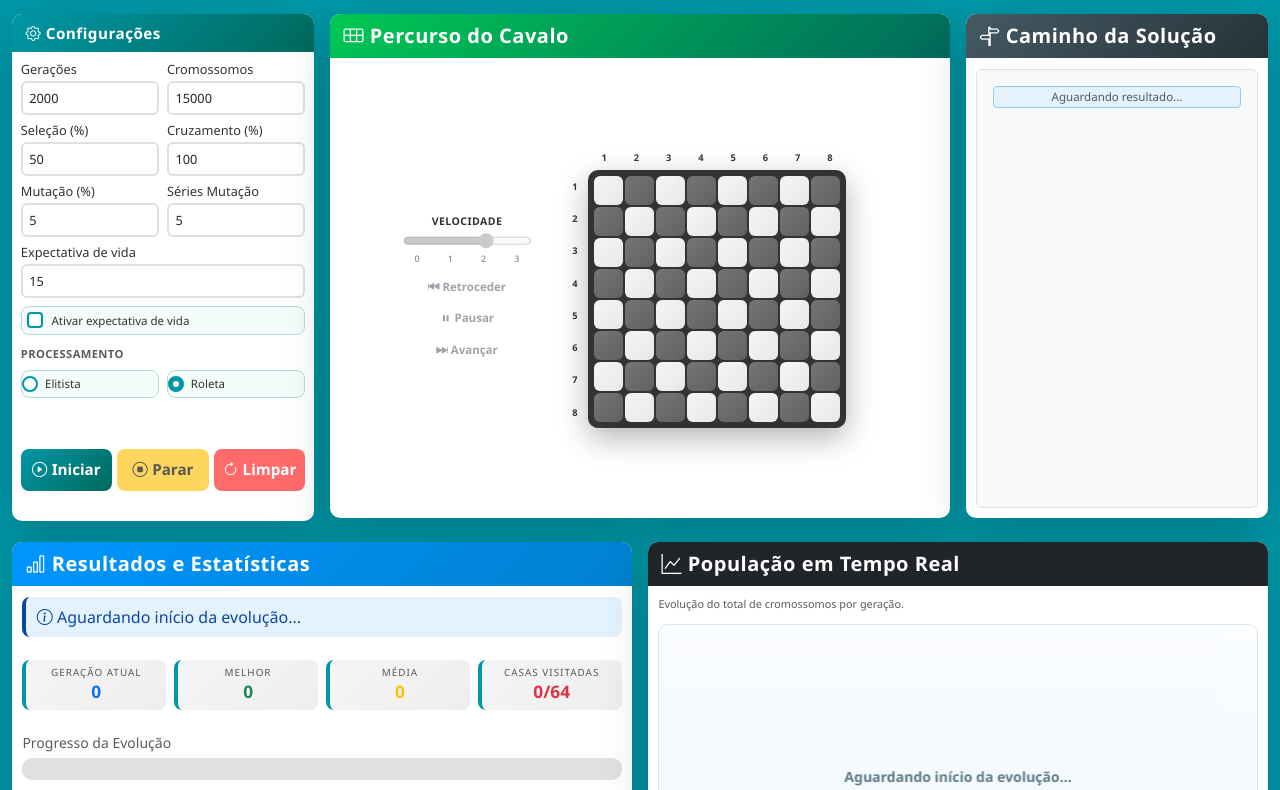
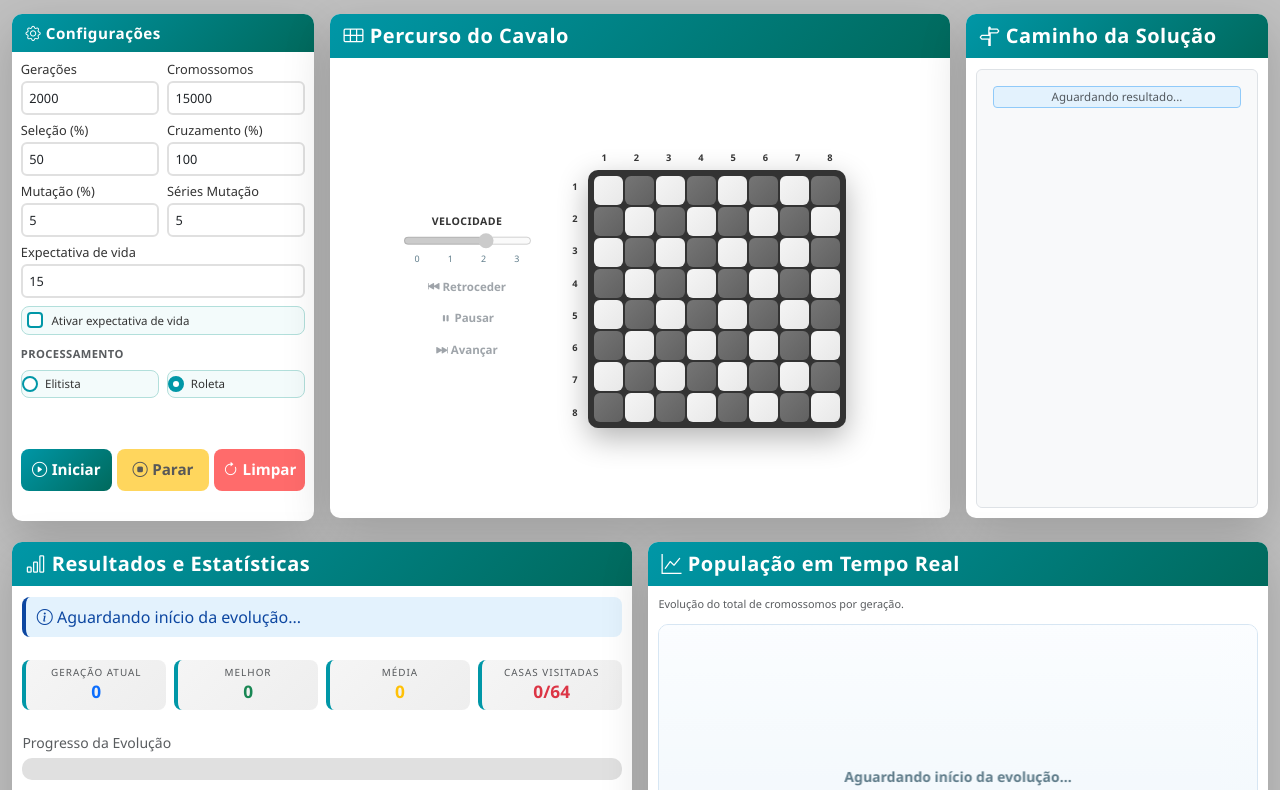
Before and after one commit to MarceloSoiber/Knight-s-Tour, a website with bundled scripts: page index.html in a window 1280 px wide. Shown: the part 82-872 px from the top of the page. Built offline with nearby package versions, Linux system fonts and the light colour scheme; files whose address does not match are found by name.

Commit message:
feat: update card header colors to primary and change background color to light gray

```diff
--- a/index.html
+++ b/index.html
@@ -105,7 +105,7 @@
                     <div class="row g-3 board-solution-row">
                         <div class="col-lg-8">
                             <div class="card shadow-lg board-card board-full board-side">
-                                <div class="card-header bg-success text-white">
+                                <div class="card-header bg-primary text-white">
                                     <h5 class="mb-0">
                                         <i class="bi bi-grid-3x2"></i> Percurso do Cavalo
                                     </h5>
@@ -156,7 +156,7 @@
 
                         <div class="col-lg-4">
                             <div class="card shadow-lg solution-card solution-side-card">
-                                <div class="card-header bg-secondary text-white">
+                                <div class="card-header bg-primary text-white">
                                     <h5 class="mb-0">
                                         <i class="bi bi-signpost-split"></i> Caminho da Solução
                                     </h5>
@@ -175,7 +175,7 @@
             <div class="row g-3 mt-2 align-items-stretch footer-split-row">
                 <div class="col-12 col-lg-6">
                     <div class="card shadow-lg stats-card stats-footer-card">
-                        <div class="card-header bg-info text-white">
+                        <div class="card-header bg-primary text-white">
                             <h5 class="mb-0">
                                 <i class="bi bi-bar-chart"></i> Resultados e Estatísticas
                             </h5>
@@ -236,7 +236,7 @@
 
                 <div class="col-12 col-lg-6">
                     <div class="card shadow-lg population-card">
-                        <div class="card-header bg-dark text-white">
+                        <div class="card-header bg-primary text-white">
                             <h5 class="mb-0">
                                 <i class="bi bi-graph-up"></i> População em Tempo Real
                             </h5>
--- a/src/service/GenerationService.js
+++ b/src/service/GenerationService.js
@@ -26,10 +26,13 @@ class GenerationService {
 			} else {
 				this.gerarGeracaoRoleta(cfg);
 			}
-
 			generation += 1;
 			this.ordenarPopulacao();
 			best = this.populacao[0];
+
+			if (best.getPontuacao() === this.totalCasas) {
+				break;
+			}
 
 			if (callbacks.onGeneration) {
 				callbacks.onGeneration({
@@ -221,6 +224,9 @@ class GenerationService {
 				novaPopulacao.push(cromossomo);
 			} else if (cromossomo.getIdade() > 0) {
 				novaPopulacao.push(cromossomo);
+			}else{
+				cromossomo.setPontuacao(0);
+				novaPopulacao.push(cromossomo);
 			}
 		}
 
--- a/style.css
+++ b/style.css
@@ -5,7 +5,7 @@
 }
 
 body {
-    background: #0097A7;
+    background: #c0c0c0;
     height: 100vh;
     font-family: 'Segoe UI', Tahoma, Geneva, Verdana, sans-serif;
     padding: 0;
```
